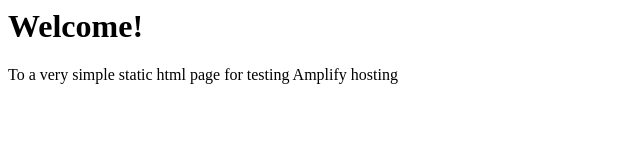
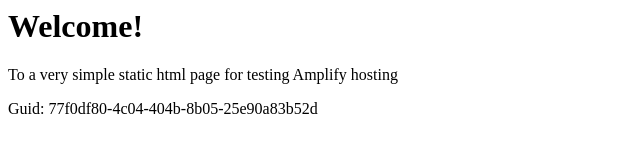
Before and after one commit to aws-aemilia-lhr/Github-PR-Commit-Integration-Test-DoNotTouch-GithubWebhookPreviewCanaryTest-v1-prod-eu-west-2, a website: page src/index.html in a window 1280 px wide. Shown: the whole page, without its empty margins (0-640 px from the left). Drawn offline with Linux system fonts and the light colour scheme.

Commit message:
commit from integ tests

```diff
--- a/src/index.html
+++ b/src/index.html
@@ -1,3 +1,5 @@
+
+
 <html lang="en">
 
 <head>
@@ -10,6 +12,6 @@
 <body>
     <h1>Welcome!</h1>
     <p>To a very simple static html page for testing Amplify hosting</p>
-</body>
+    <p>Guid: 77f0df80-4c04-404b-8b05-25e90a83b52d</p></body>
 
 </html>
```
